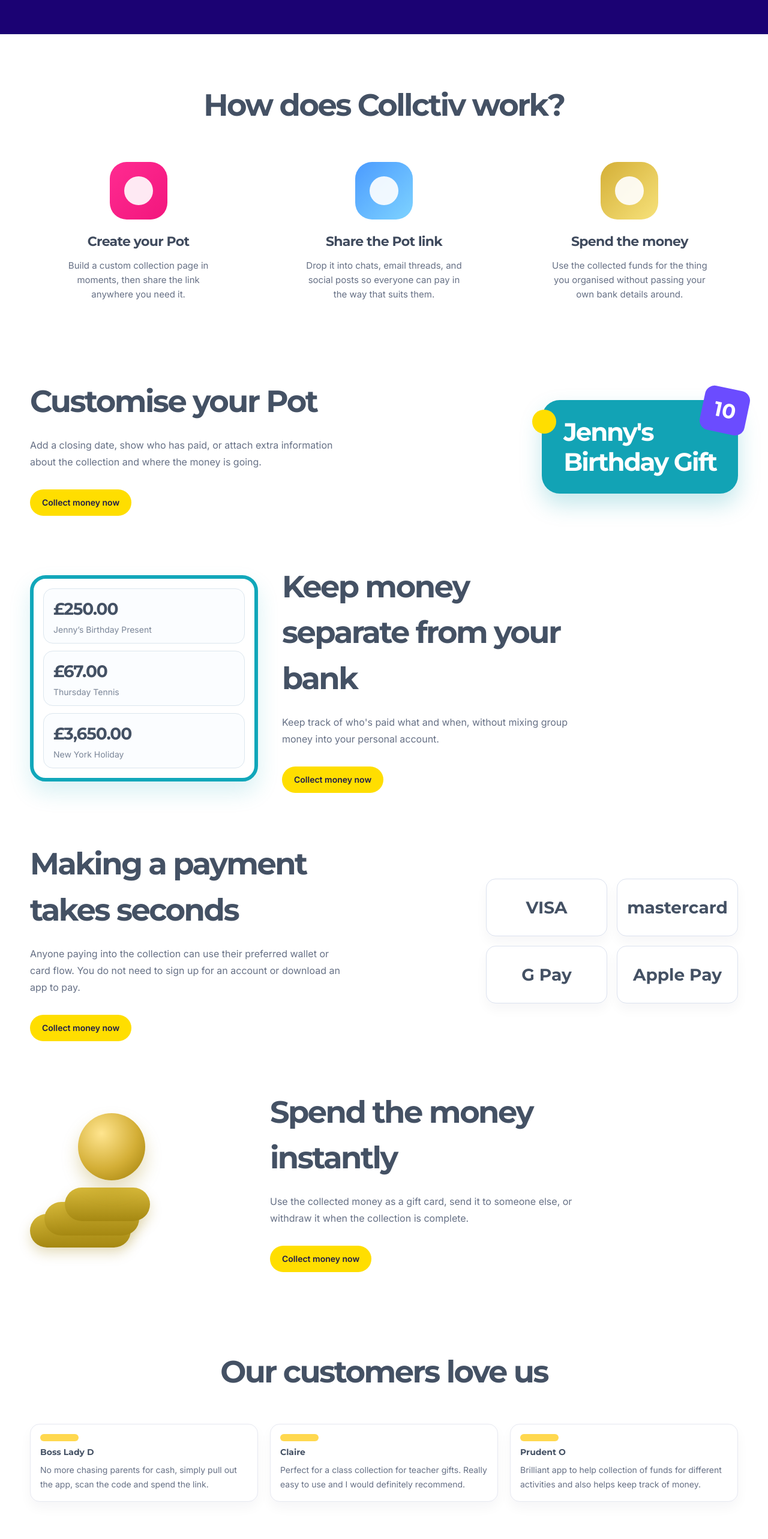
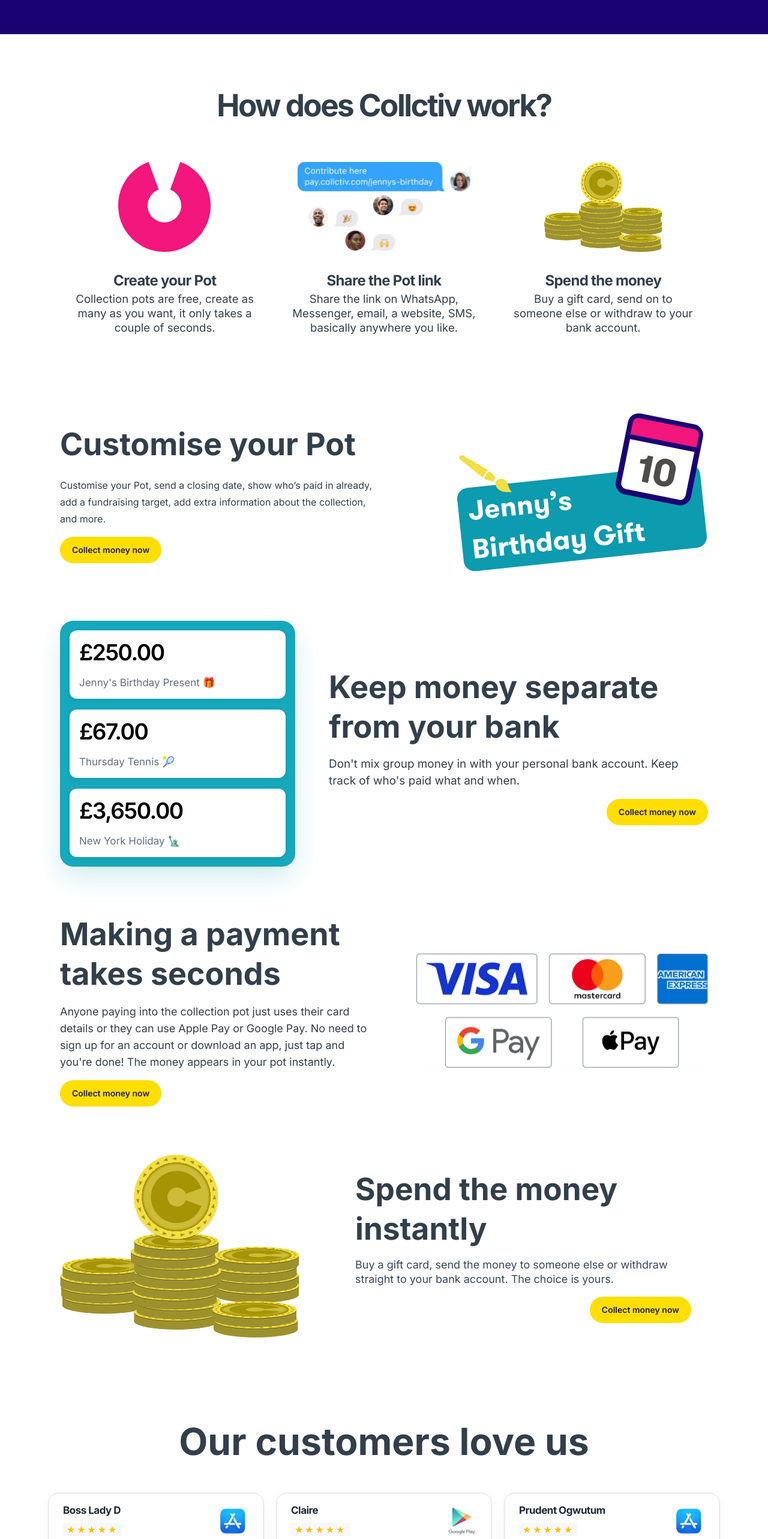
Before and after one commit to Namix2/collectiv_takehometask, a React (Vite) app: page / in a window 1280 px wide. Shown: the part 1400-3966 px from the top of the page at 60% size. Built offline with nearby package versions, Linux system fonts and the light colour scheme.

Commit message:
homepage sections

```diff
--- a/src/pages/HomePage.tsx
+++ b/src/pages/HomePage.tsx
@@ -1,11 +1,18 @@
-import { useState } from "react";
+import { useState, type ReactNode } from "react";
 import { useNavigate } from "react-router-dom";
 import penIcon from "../assets/pen.svg";
 import { CategorySelector } from "../components/CategorySelector";
+import appStoreLogo from "../assets/App Store Logo.svg";
 import collctivLogo from "../assets/collctivLogo_indigo.svg";
+import googlePlayLogo from "../assets/Google Play Logo.svg";
 import heroImg2 from "../assets/hero2img.svg";
 import { PotNameInput } from "../components/PotNameInput";
+import birthdayGift from "../assets/birthdaygift.svg"
 import heroImg from "../assets/heroimg.svg";
+import collctivhalf from "../assets/collctiv_half.svg";
+import messaging from "../assets/sharepot.svg";
+import paymentprocessors from "../assets/paymentprocessors.svg";
+import spend from "../assets/spend.svg";
 import type {
   PotCategory,
   PotCreationInput,
@@ -20,30 +27,37 @@ import { createPot } from "../features/pot/pot.service";
 const steps = [
   {
     title: "Create your Pot",
-    body: "Build a custom collection page in moments, then share the link anywhere you need it.",
+    body: "Collection pots are free, create as many as you want, it only takes a couple of seconds.",
   },
   {
     title: "Share the Pot link",
-    body: "Drop it into chats, email threads, and social posts so everyone can pay in the way that suits them.",
+    body: "Share the link on WhatsApp, Messenger, email, a website, SMS, basically anywhere you like.",
   },
   {
     title: "Spend the money",
-    body: "Use the collected funds for the thing you organised without passing your own bank details around.",
+    body: "Buy a gift card, send on to someone else or withdraw to your bank account.",
   },
 ];
 
-const testimonials = [
+const testimonials: Array<{
+  title: string;
+  body: string;
+  store: "app" | "play";
+}> = [
   {
     title: "Boss Lady D",
-    body: "No more chasing parents for cash, simply pull out the app, scan the code and spend the link.",
+    body: "No more chasing parents for cash, simply pull out the app, scan the code or send the link and couple clicks and payment made.",
+    store: "app",
   },
   {
     title: "Claire",
-    body: "Perfect for a class collection for teacher gifts. Really easy to use and I would definitely recommend.",
+    body: "Perfect for a class collection for teacher gifts. Really easy to use & I would definitely recommend.",
+    store: "play",
   },
   {
-    title: "Prudent O",
-    body: "Brilliant app to help collection of funds for different activities and also helps keep track of money.",
+    title: "Prudent Ogwutum",
+    body: "Brilliant app to help collection of funds for different activities and also helps keep track of money going in and out if its an ongoing collection pool.",
+    store: "app",
   },
 ];
 
@@ -82,48 +96,68 @@ const footerColumns: Array<{ heading: string; items: string[] }> = [
   },
 ];
 
-const stackBars = [
-  { left: 0, bottom: 0, width: 168 },
-  { left: 24, bottom: 20, width: 158 },
-  { left: 58, bottom: 44, width: 142 },
-];
-
 function FeatureCard({
   title,
   body,
-  accent,
+  icon,
 }: {
   title: string;
   body: string;
-  accent: string;
+  icon?: ReactNode;
 }) {
   return (
     <article className="flex flex-col items-center text-center">
+      <div className="mb-[30px] flex h-[150px] items-center justify-center">
+        {icon ?? (
           <div
             aria-hidden="true"
-        className={`mb-5 flex size-24 items-center justify-center rounded-[28px] ${accent}`}
+            className="flex h-[150px] w-[150px] items-center justify-center rounded-[32px] border-2 border-dashed border-[#d0d5dd] bg-[#f8fafc] font-body text-sm font-medium text-[#98a2b3]"
           >
-        <div className="size-12 rounded-full bg-white/90" />
+            Icon
           </div>
-      <h3 className="font-display text-[22px] font-bold tracking-[-0.03em] text-[#3f4a5d]">
+        )}
+      </div>
+      <h3 className="font-body text-[24px] font-bold tracking-[-0.03em] text-[#323F4B]">
         {title}
       </h3>
-      <p className="mt-3 max-w-[270px] text-[15px] leading-6 text-[#667085]">
-        {body}
-      </p>
+      <div className="max-h-[72px]">
+        <p className="max-w-[307px] font-normal text-[18.6px] leading-[24px] text-[#323F4B]">{body}</p>
+      </div>
     </article>
   );
 }
 
-function TestimonialCard({ title, body }: { title: string; body: string }) {
+function TestimonialCard({
+  title,
+  body,
+  store,
+}: {
+  title: string;
+  body: string;
+  store: "app" | "play";
+}) {
   return (
-    <article className="rounded-2xl border border-[#e6e8f1] bg-white p-4 shadow-[0_10px_20px_rgba(18,24,40,0.04)]">
-      <div
-        className="mb-2 h-3 w-16 rounded-full bg-[#ffd84f]"
-        aria-hidden="true"
+    <article className="rounded-[18px] border border-[#d7dce8] bg-white px-6 py-5 shadow-[0_10px_24px_rgba(18,24,40,0.04)]">
+      <div className="flex items-start justify-between gap-4">
+        <div className="min-w-0">
+          <h3 className="font-body text-[17px] font-bold leading-none tracking-[-0.03em] text-[#1f2937]">
+            {title}
+          </h3>
+          <div className="mt-3 inline-flex h-[22px] items-center rounded-[2px] bg-[#f7f8fb] px-1.5">
+            <span className="text-[16px] leading-none tracking-[0.18em] text-[#ffbf00]">
+              ★★★★★
+            </span>
+          </div>
+        </div>
+        <img
+          src={store === "app" ? appStoreLogo : googlePlayLogo}
+          alt={store === "app" ? "App Store" : "Google Play"}
+          className="h-[52px] w-[52px] shrink-0"
         />
-      <h3 className="font-display text-sm font-bold text-[#445164]">{title}</h3>
-      <p className="mt-2 text-sm leading-6 text-[#667085]">{body}</p>
+      </div>
+      <p className="mt-3 max-w-[294px] text-[17px] leading-[1.45] text-[#323F4B]">
+        {body}
+      </p>
     </article>
   );
 }
@@ -306,152 +340,139 @@ export function HomePage() {
       </section>
 
       <section className="px-4 py-20 sm:px-6 lg:px-10">
-        <div className="mx-auto max-w-[1180px]">
-          <h2 className="text-center font-display text-[clamp(2.3rem,4vw,4rem)] font-bold tracking-[-0.05em] text-[#445164]">
+        <div className="mx-auto max-w-[1080px]">
+          <h2 className="text-center font-body text-[clamp(2.3rem,4vw,4rem)] font-bold tracking-[-0.05em] text-[#323F4B]">
             How does Collctiv work?
           </h2>
 
-          <div className="mt-14 grid gap-12 lg:grid-cols-3">
+          <div className="mt-14 grid gap-4 lg:grid-cols-3">
             <FeatureCard
               title={steps[0].title}
               body={steps[0].body}
-              accent="bg-[linear-gradient(135deg,#ff2b91,#f2167d)]"
+              icon={
+                <img src={collctivhalf} alt="Create your pot" />
+              }
             />
             <FeatureCard
               title={steps[1].title}
               body={steps[1].body}
-              accent="bg-[linear-gradient(135deg,#4b9bff,#7ed3ff)]"
+               icon={
+                <img src={messaging} alt="Share the pot link" />
+              }
             />
             <FeatureCard
               title={steps[2].title}
               body={steps[2].body}
-              accent="bg-[linear-gradient(135deg,#d4af37,#f7e27b)]"
+                icon={
+                <img src={spend} alt="spend the money" />
+              }
             />
           </div>
         </div>
       </section>
 
       <section className="px-4 py-12 sm:px-6 lg:px-10">
-        <div className="mx-auto max-w-[1180px] space-y-20">
-          <div className="grid items-center gap-10 lg:grid-cols-[minmax(0,1fr)_420px]">
+        <div className="mx-auto max-w-[1080px] space-y-20">
+          <div className="grid items-center lg:grid-cols-[minmax(0,1fr)_420px]">
             <div>
-              <h2 className="font-display text-[clamp(2.2rem,4vw,3.8rem)] font-bold tracking-[-0.05em] text-[#445164]">
+              <h2 className="font-body text-[51.6px] font-bold text-[#323F4B]">
                 Customise your Pot
               </h2>
-              <p className="mt-5 max-w-[520px] text-[16px] leading-7 text-[#667085]">
-                Add a closing date, show who has paid, or attach extra
-                information about the collection and where the money is going.
+              <p className="mt-4 max-w-[520px] text-[16px] leading-7 text-[#323F4B]">
+                Customise your Pot, send a closing date, show who’s paid in
+already, add a fundraising target, add extra information about the
+collection, and more.
               </p>
-              <div className="mt-8">
+              <div className="mt-4">
                 <HomepageCta />
               </div>
             </div>
 
                 <div className="flex justify-center lg:justify-end">
-              <div className="relative rounded-[30px] bg-[#12a3b5] px-9 py-8 text-white shadow-[0_18px_36px_rgba(18,163,181,0.25)]">
-                <div className="absolute -right-4 -top-5 rotate-12 rounded-2xl bg-[#6b4cff] px-5 py-3 font-display text-[34px] font-bold">
-                  10
-                </div>
-                <div className="absolute -left-4 top-4 h-10 w-10 rounded-full bg-accent-yellow" />
-                <p className="relative font-display text-[42px] font-bold leading-none tracking-[-0.05em]">
-                  Jenny&apos;s
-                </p>
-                <p className="relative mt-2 font-display text-[42px] font-bold leading-none tracking-[-0.05em]">
-                  Birthday Gift
-                </p>
-              </div>
+                <img src={birthdayGift} alt="birthday gift" className="" />
             </div>
           </div>
 
-          <div className="grid items-center gap-10 lg:grid-cols-[380px_minmax(0,1fr)]">
-            <div className="rounded-[26px] border-[6px] border-[#11a7ba] bg-white p-4 shadow-[0_18px_36px_rgba(17,167,186,0.16)]">
-              <div className="space-y-3">
+          <div className="grid items-center gap-12 lg:grid-cols-[392px_minmax(0,1fr)] lg:gap-[56px]">
+            <div className="rounded-[22px] bg-[#16a8bc] p-4 shadow-[0_20px_40px_rgba(22,168,188,0.18)]">
+              <div className="space-y-[18px]">
                 {[
-                  ["\u00A3250.00", "Jenny’s Birthday Present"],
-                  ["\u00A367.00", "Thursday Tennis"],
-                  ["\u00A33,650.00", "New York Holiday"],
+                  ["\u00A3250.00", "Jenny's Birthday Present 🎁"],
+                  ["\u00A367.00", "Thursday Tennis 🎾"],
+                  ["\u00A33,650.00", "New York Holiday 🗽"],
                 ].map(([amount, label]) => (
                   <div
                     key={amount}
-                    className="rounded-2xl border border-[#dce6ee] bg-[#fbfdff] px-4 py-3"
+                    className="rounded-[12px] bg-white px-4 py-[18px] shadow-[0_2px_8px_rgba(18,24,40,0.08)]"
                   >
-                    <p className="font-display text-[28px] font-bold tracking-[-0.04em] text-[#445164]">
+                    <p className="font-body text-[37px] font-semibold leading-none tracking-[-0.04em] text-black">
                       {amount}
                     </p>
-                    <p className="mt-1 text-sm text-[#7b8698]">{label}</p>
+                    <p className="mt-6 text-[17px] leading-none text-[#5f6f82]">
+                      {label}
+                    </p>
                   </div>
                 ))}
               </div>
             </div>
 
-            <div>
-              <h2 className="max-w-[520px] font-display text-[clamp(2.2rem,4vw,3.8rem)] font-bold tracking-[-0.05em] text-[#445164]">
+            <div className="max-w-[688px] lg:pt-2">
+              <h2 className="max-w-[680px] font-body text-[51.8px] font-bold leading-[66px] text-[#323F4B]">
                 Keep money separate from your bank
               </h2>
-              <p className="mt-5 max-w-[520px] text-[16px] leading-7 text-[#667085]">
-                Keep track of who&apos;s paid what and when, without mixing
-                group money into your personal account.
+              <p className="mt-4 max-w-[650px] text-[18.9px] leading-[28px] text-[#323F4B]">
+                Don&apos;t mix group money in with your personal bank account.
+                Keep track of who&apos;s paid what and when.
               </p>
-              <div className="mt-8">
+              <div className="mt-4 lg:flex lg:justify-end">
                 <HomepageCta />
               </div>
             </div>
           </div>
 
-          <div className="grid items-center gap-10 lg:grid-cols-[minmax(0,1fr)_420px]">
-            <div>
-              <h2 className="max-w-[520px] font-display text-[clamp(2.2rem,4vw,3.8rem)] font-bold tracking-[-0.05em] text-[#445164]">
+          <div className="grid items-center gap-12 lg:grid-cols-[minmax(0,1fr)_486px] lg:gap-[72px]">
+            <div className="max-w-[560px]">
+              <h2 className="max-w-[520px] font-body text-[52px] font-bold leading-[66px] text-[#323F4B]">
                 Making a payment takes seconds
               </h2>
-              <p className="mt-5 max-w-[520px] text-[16px] leading-7 text-[#667085]">
-                Anyone paying into the collection can use their preferred wallet
-                or card flow. You do not need to sign up for an account or
-                download an app to pay.
+              <p className="mt-4 max-w-[560px] text-[18px] leading-[28px] text-[#323F4B]">
+                Anyone paying into the collection pot just uses their card
+                details or they can use Apple Pay or Google Pay. No need to
+                sign up for an account or download an app, just tap and
+                you&apos;re done! The money appears in your pot instantly.
               </p>
-              <div className="mt-8">
+              <div className="mt-4">
                 <HomepageCta />
               </div>
             </div>
 
-            <div className="grid grid-cols-2 gap-4">
-              {["VISA", "mastercard", "G Pay", "Apple Pay"].map((item) => (
-                <div
-                  key={item}
-                  className="flex h-24 items-center justify-center rounded-2xl border border-[#dce2ef] bg-white font-display text-[28px] font-bold text-[#445164] shadow-[0_10px_20px_rgba(18,24,40,0.04)]"
-                >
-                  {item}
-                </div>
-              ))}
+            <div className="flex justify-center lg:justify-end">
+              <img
+                src={paymentprocessors}
+                alt="Supported payment processors"
+                className="w-full max-w-[486px]"
+              />
             </div>
           </div>
 
-          <div className="grid items-center gap-10 lg:grid-cols-[360px_minmax(0,1fr)]">
+          <div className="grid items-center gap-12 lg:grid-cols-[420px_minmax(0,1fr)] lg:gap-[72px]">
             <div className="flex justify-center lg:justify-start">
-              <div className="relative h-56 w-72">
-                {stackBars.map((stack, index) => (
-                  <div
-                    key={index}
-                    className="absolute h-14 rounded-full bg-[linear-gradient(180deg,#d7b93a,#a58812)] shadow-[0_10px_20px_rgba(165,136,18,0.25)]"
-                    style={{
-                      left: stack.left,
-                      bottom: stack.bottom,
-                      width: stack.width,
-                    }}
+              <img
+                src={spend}
+                alt="Coins representing collected money"
+                className="w-full max-w-[400px]"
               />
-                ))}
-                <div className="absolute left-20 top-0 h-28 w-28 rounded-full bg-[radial-gradient(circle_at_35%_30%,#ffe58f,#d4af37_55%,#9d7c05)] shadow-[0_16px_28px_rgba(165,136,18,0.28)]" />
-              </div>
             </div>
 
-            <div>
-              <h2 className="max-w-[520px] font-display text-[clamp(2.2rem,4vw,3.8rem)] font-bold tracking-[-0.05em] text-[#445164]">
+            <div className="max-w-[560px]">
+              <h2 className="max-w-[520px] font-body text-[51.3px] font-bold leading-[66px] text-[#323F4B]">
                 Spend the money instantly
               </h2>
-              <p className="mt-5 max-w-[520px] text-[16px] leading-7 text-[#667085]">
-                Use the collected money as a gift card, send it to someone else,
-                or withdraw it when the collection is complete.
+              <p className="mt-4 max-w-[560px] text-[18px] leading-[1.35] text-[#33475f]">
+                Buy a gift card, send the money to someone else or withdraw
+                straight to your bank account. The choice is yours.
               </p>
-              <div className="mt-8">
+              <div className="mt-4 lg:flex lg:justify-end">
                 <HomepageCta />
               </div>
             </div>
@@ -460,17 +481,18 @@ export function HomePage() {
       </section>
 
       <section className="px-4 py-20 sm:px-6 lg:px-10">
-        <div className="mx-auto max-w-[1180px]">
-          <h2 className="text-center font-display text-[clamp(2.2rem,4vw,3.8rem)] font-bold tracking-[-0.05em] text-[#445164]">
+        <div className="mx-auto max-w-[1120px]">
+          <h2 className="text-center font-body text-[62.4px] font-bold leading-[91px] text-[#323F4B]">
             Our customers love us
           </h2>
 
-          <div className="mt-12 grid gap-5 lg:grid-cols-3">
+          <div className="mt-10 grid gap-5 lg:grid-cols-3">
             {testimonials.map((testimonial) => (
               <TestimonialCard
                 key={testimonial.title}
                 title={testimonial.title}
                 body={testimonial.body}
+                store={testimonial.store}
               />
             ))}
           </div>
@@ -524,7 +546,7 @@ export function HomePage() {
                   </h3>
                   <span
                     aria-hidden="true"
-                    className={`inline-flex size-9 shrink-0 items-center justify-center rounded-full border border-[#d8dce8] text-xl text-[#667085] transition ${
+                    className={`inline-flex size-9 shrink-0 items-center justify-center rounded-full border border-[#d8dce8] text-xl text-[#667085] transition duration-300 ${
                       openFaqIndex === index ? "rotate-45" : ""
                     }`}
                   >
@@ -532,11 +554,19 @@ export function HomePage() {
                   </span>
                 </button>
 
-                {openFaqIndex === index ? (
-                  <p className="mt-4 pr-12 text-[16px] leading-7 text-[#667085]">
+                <div
+                  className={`grid overflow-hidden transition-[grid-template-rows,opacity] duration-300 ease-out ${
+                    openFaqIndex === index
+                      ? "grid-rows-[1fr] opacity-100"
+                      : "grid-rows-[0fr] opacity-0"
+                  }`}
+                >
+                  <div className="overflow-hidden">
+                    <p className="pt-4 pr-12 text-[16px] leading-7 text-[#667085]">
                       {faq.body}
                     </p>
-                ) : null}
+                  </div>
+                </div>
               </article>
             ))}
           </div>
```
Lines whose indentation alone changed are shown as unchanged.
